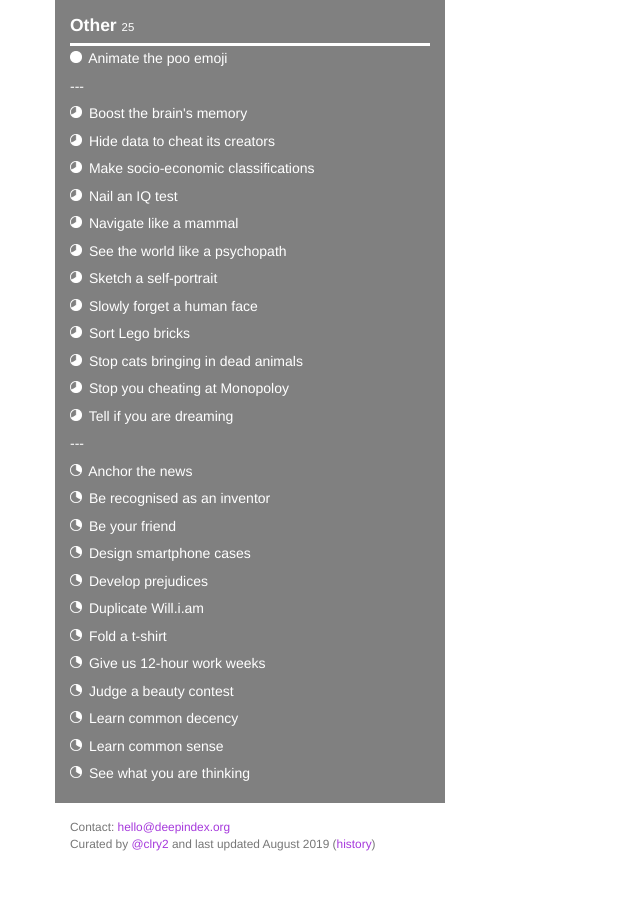
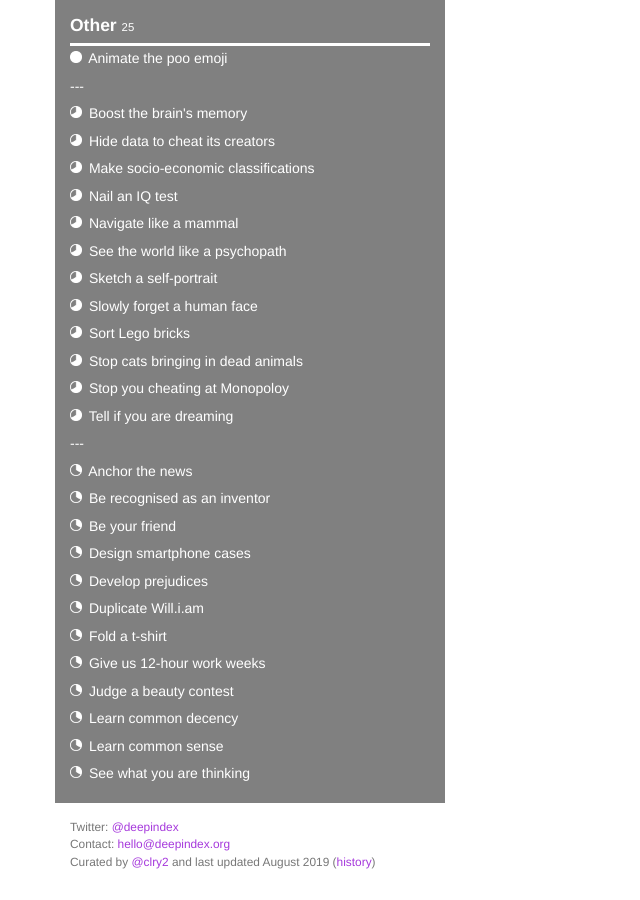
Before and after one commit to targetpracticepro/deepindex.github.io, a Jekyll site: the page built from index.html, in a window 1280 px wide and 900 px high, scrolled down 10891 px. Shown: the whole window, without its empty margins (0-640 px from the left). Built offline with Jekyll 4.4.1, drawn with Linux system fonts in a browser that asks for light colours; nearby versions of some CDN libraries.

Commit message:
Update footer.html

```diff
--- a/_includes/footer.html
+++ b/_includes/footer.html
@@ -1,5 +1,6 @@
 {% assign items = site.data.links | sort: "date" | reverse %}
 {% assign latest_date = items[0].date | date: "%B %Y" %}
 
-<p class="text-muted"><small>Contact: <a href="mailto:hello@deepindex.org">hello@deepindex.org</a><br />
+<p class="text-muted"><small>Twitter: <a href="https://twitter.com/deepindex">@deepindex</a><br />
+Contact: <a href="mailto:hello@deepindex.org">hello@deepindex.org</a><br />
 Curated by <a href="https://twitter.com/clry2">@clry2</a> and last updated {{ latest_date }} (<a href="/history/">history</a>)</small></p>
```
